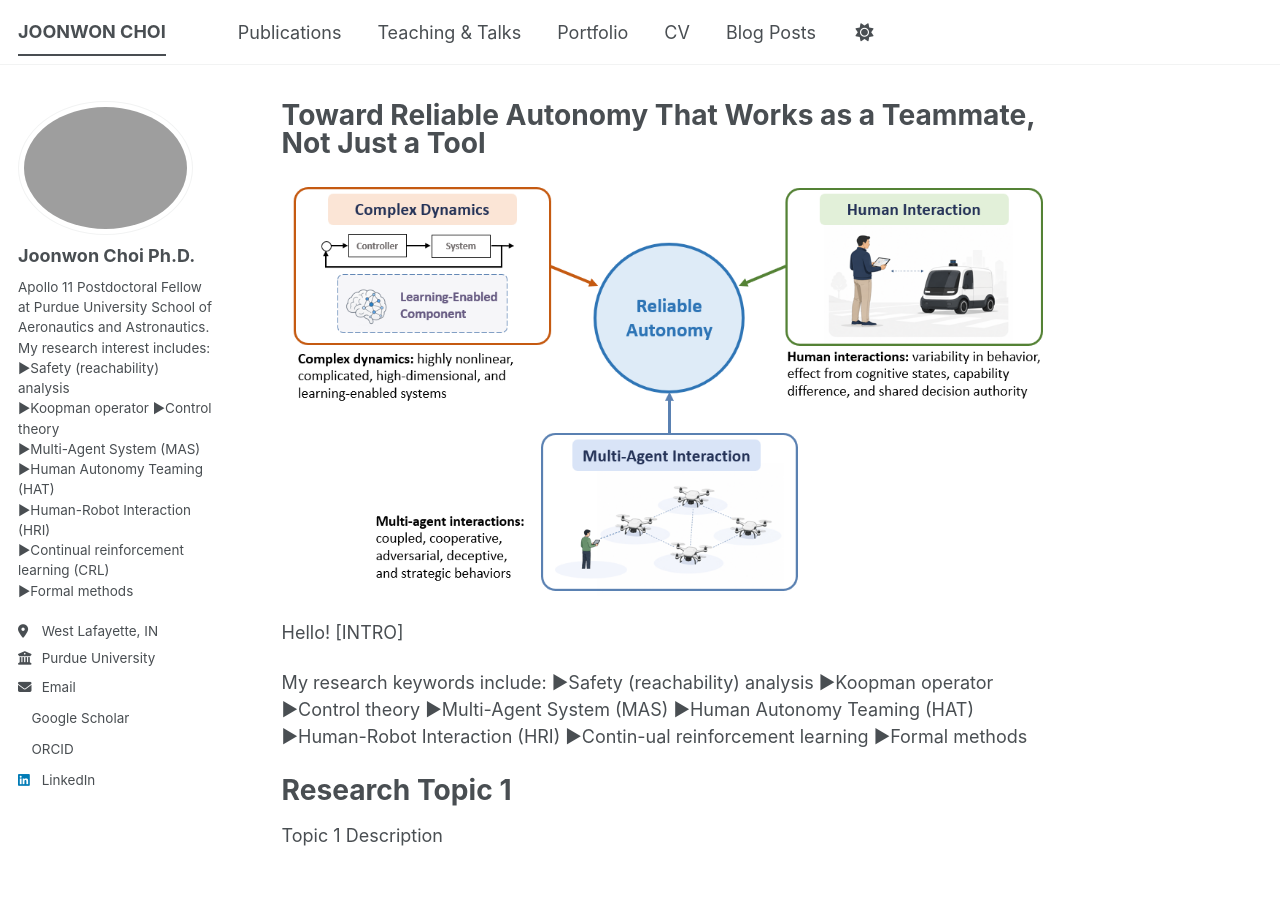
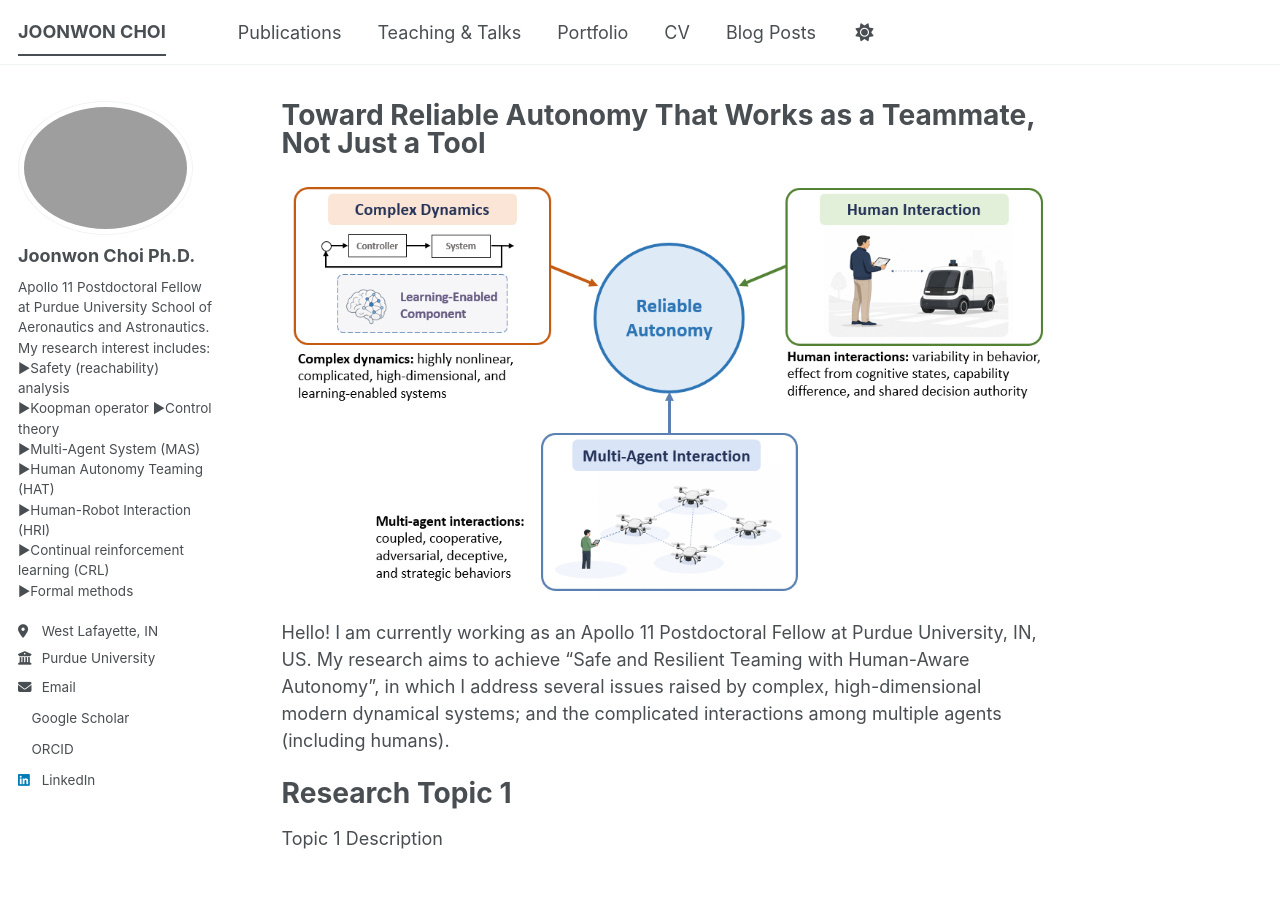
Before and after one commit to netakoi/netakoi.github.io, a Jekyll site: the page built from _pages/about.md, in a window 1280 px wide. Built offline with Jekyll 4.4.1, drawn with Linux system fonts in a browser that asks for light colours; a style sheet for code colours, icons or effects is not loaded.

Commit message:
Update about.md

```diff
--- a/_pages/about.md
+++ b/_pages/about.md
@@ -10,9 +10,8 @@ redirect_from:
 
 ![Research Overview](/images/Web_intro.png)
 
-Hello! [INTRO]
-
-My research keywords include: ▶Safety (reachability) analysis ▶Koopman operator ▶Control theory ▶Multi-Agent System (MAS) ▶Human Autonomy Teaming (HAT) ▶Human-Robot Interaction (HRI) ▶Contin-ual reinforcement learning ▶Formal methods
+Hello! I am currently working as an Apollo 11 Postdoctoral Fellow at Purdue University, IN, US.
+My research aims to achieve "Safe and Resilient Teaming with Human-Aware Autonomy", in which I address several issues raised by complex, high-dimensional modern dynamical systems; and the complicated interactions among multiple agents (including humans).
 
 Research Topic 1
 ======
```
